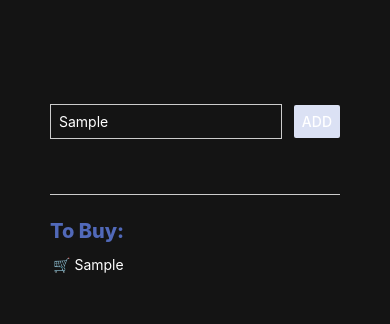
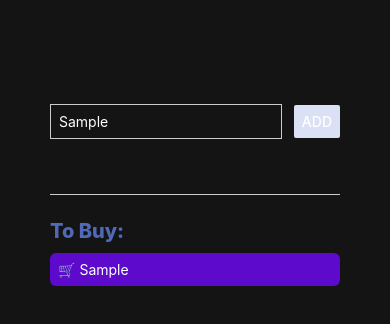
Before and after one commit to rozalinaag/react-native-course, a React Native app: screen / in a window 390 px wide. Both pictures are taken after typing "Sample" into the empty fields and a click on the button "ADD". Shown: the top 324 px of the page. Built offline with nearby package versions, Linux system fonts and the light colour scheme.

Commit message:
ScrollView

```diff
--- a/App.js
+++ b/App.js
@@ -1,4 +1,11 @@
-import { StyleSheet, Text, View, Button, TextInput } from 'react-native';
+import {
+  StyleSheet,
+  Text,
+  View,
+  Button,
+  TextInput,
+  ScrollView,
+} from 'react-native';
 import { useState } from 'react';
 
 export default function App() {
@@ -28,11 +35,15 @@ export default function App() {
 
       <View style={styles.goalsContainer}>
         <Text style={styles.title}>To Buy:</Text>
-        {courseGoals.map((item) => (
-          <Text style={styles.item} key={item}>
-            🛒 {item}
-          </Text>
-        ))}
+        <ScrollView>
+          <View style={styles.items}>
+            {courseGoals.map((item, index) => (
+              <Text style={styles.item} key={index}>
+                🛒 {item}
+              </Text>
+            ))}
+          </View>
+        </ScrollView>
       </View>
     </View>
   );
@@ -78,5 +89,11 @@ const styles = StyleSheet.create({
   item: {
     color: 'white',
     padding: 3,
+    padding: 8,
+    borderRadius: 6,
+    backgroundColor: '#5e0acc',
+  },
+  items: {
+    gap: 10,
   },
 });
```
